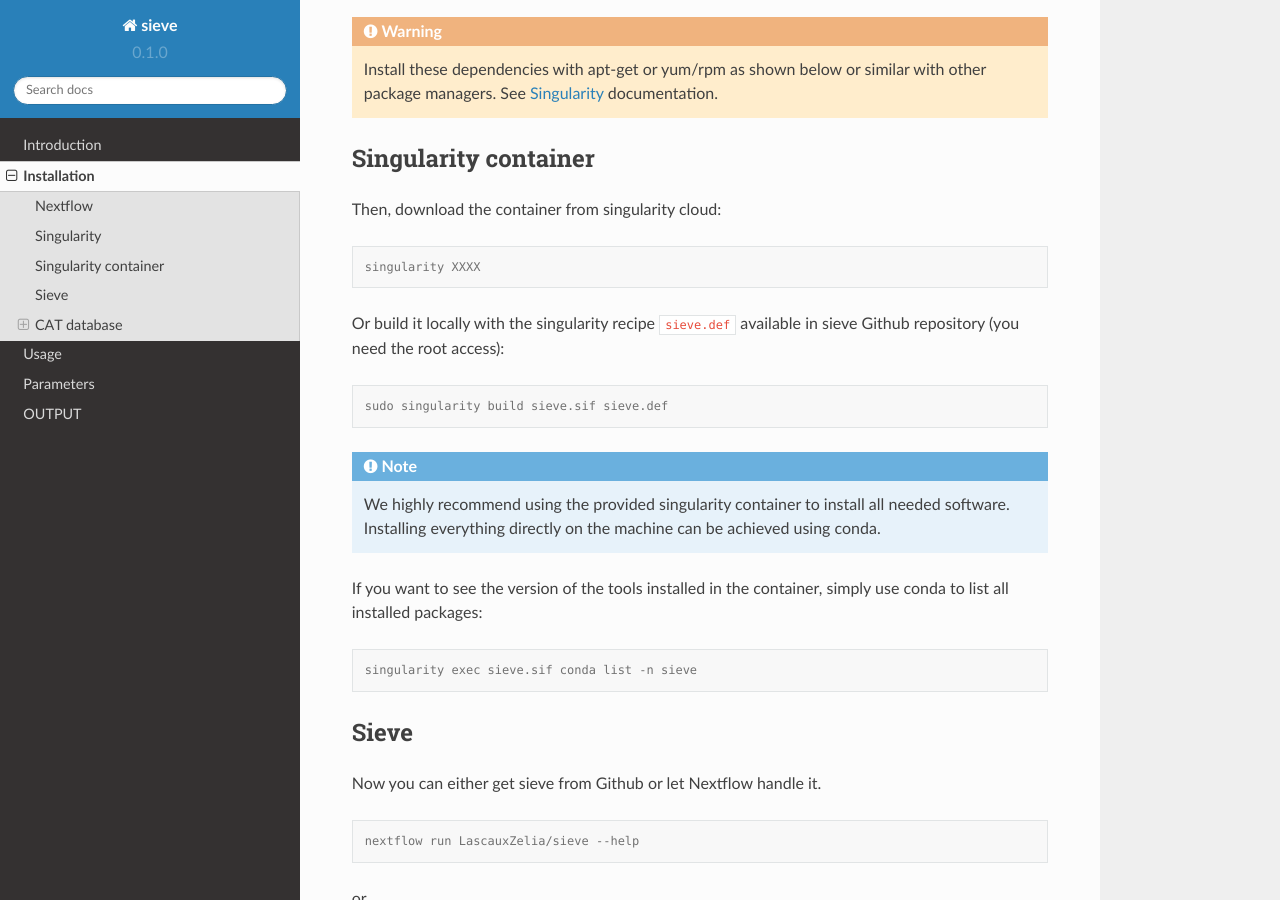
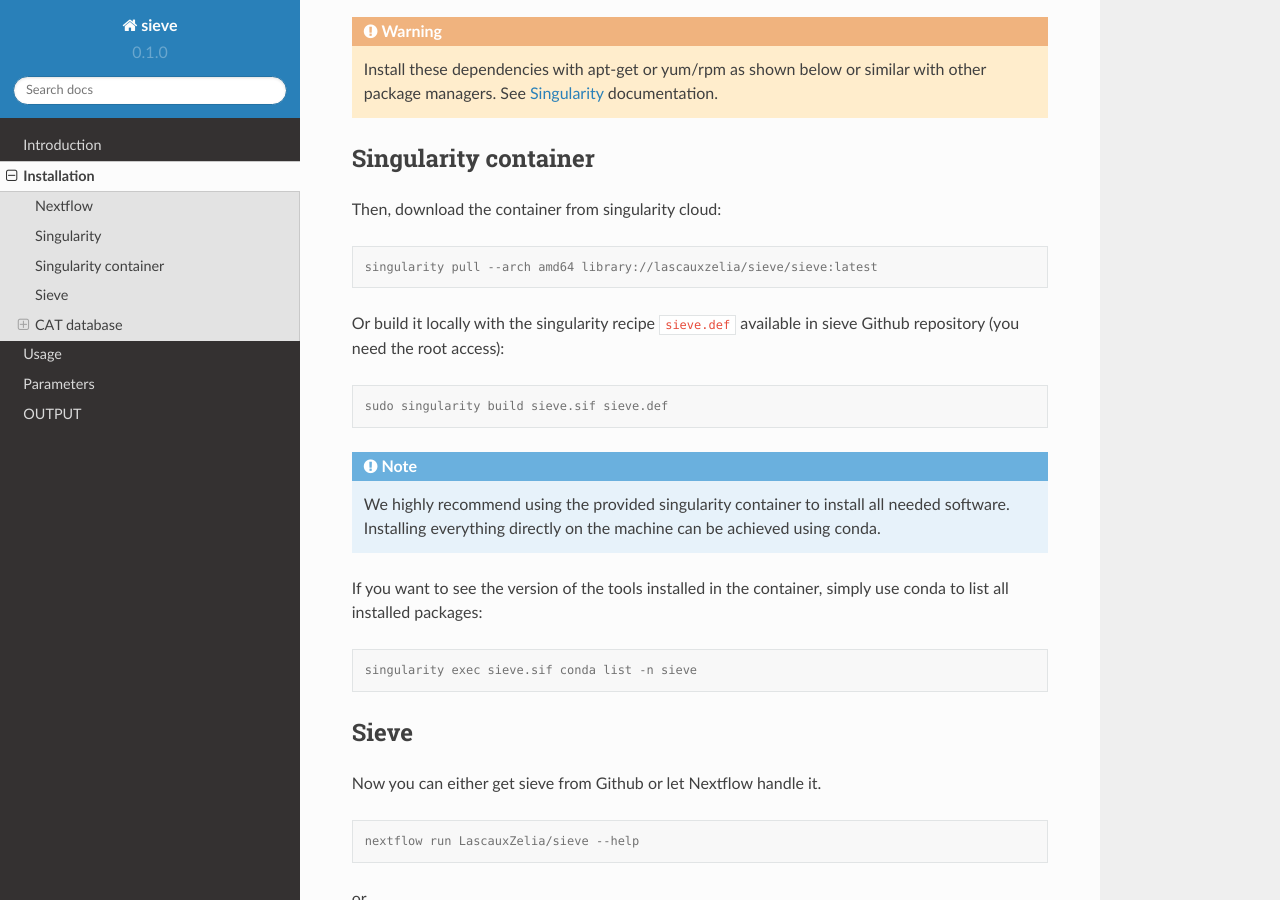
Before and after one commit to matiasWanntorp/sieve-doc, a Sphinx documentation site: the page built from docs/source/installation.rst, in a window 1280 px wide and 900 px high, scrolled down 1337 px. Built offline with Sphinx 7.4.7 and the Read the Docs theme 2.0.0, drawn with Linux system fonts in a browser that asks for light colours.

Commit message:
Update installation.rst

```diff
--- a/docs/source/installation.rst
+++ b/docs/source/installation.rst
@@ -65,7 +65,7 @@
 
 .. code-block:: console
 
-   singularity XXXX
+   singularity pull --arch amd64 library://lascauxzelia/sieve/sieve:latest
 
 Or build it locally with the singularity recipe ``sieve.def`` available in sieve Github repository (you need the root access):
 
```
